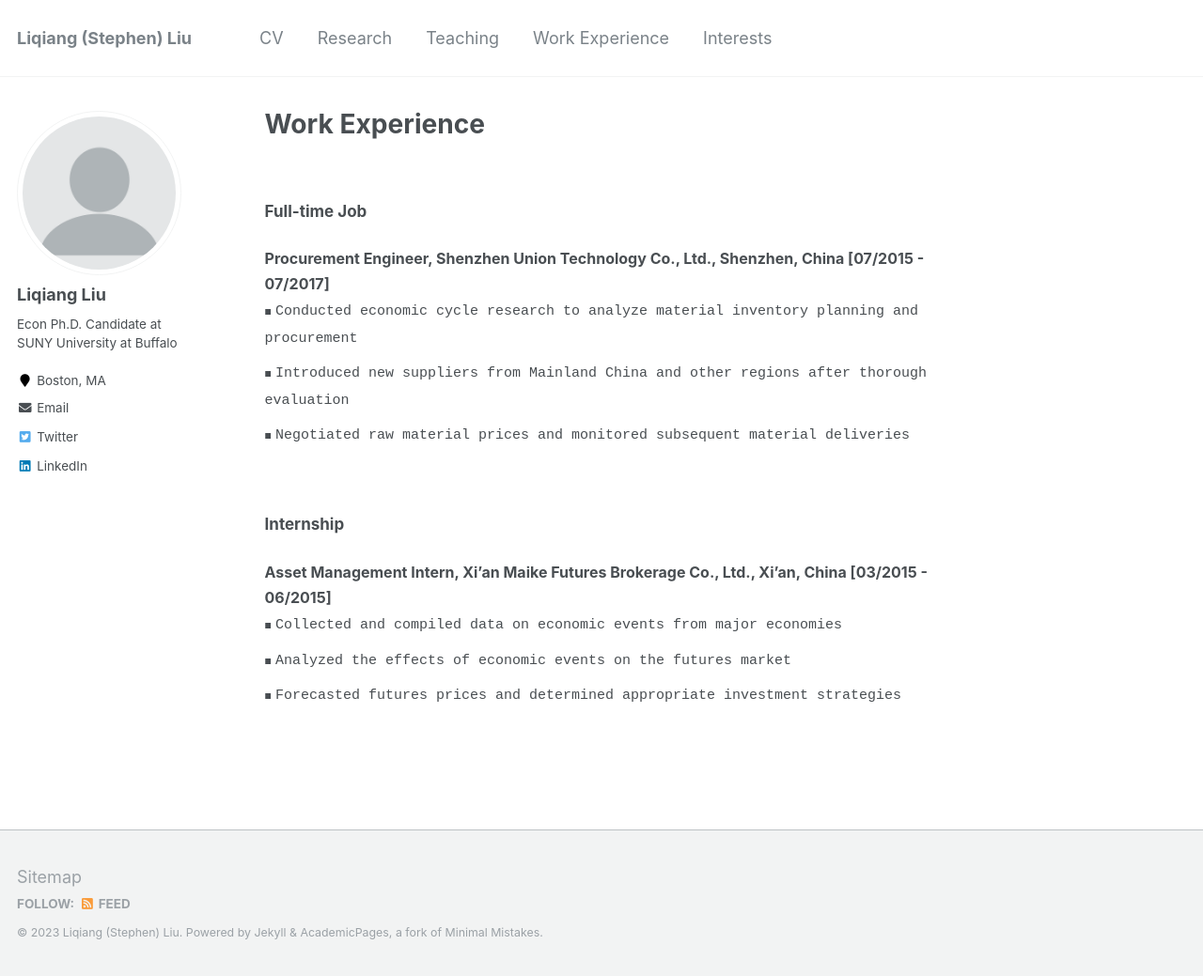
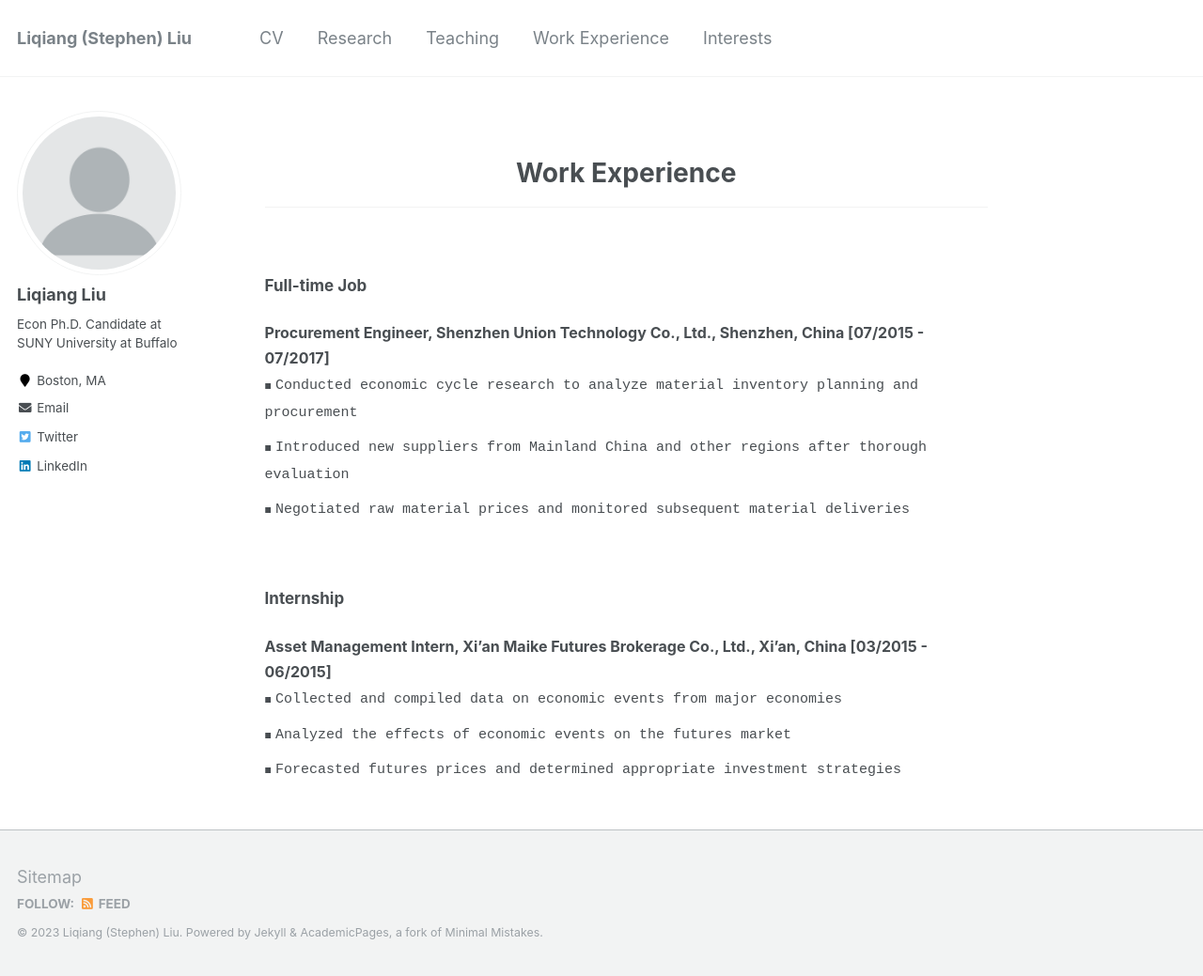
Before and after one commit to Liqiang-Liu/Liqiang-Liu.github.io, a Jekyll site: the page built from _pages/workexperience.md, in a window 1280 px wide and 1039 px high. Shown: the whole window at 94% size. Built offline with Jekyll 4.4.1, drawn with Linux system fonts in a browser that asks for light colours.

Commit message:
Update workexperience.md

```diff
--- a/_pages/workexperience.md
+++ b/_pages/workexperience.md
@@ -1,12 +1,15 @@
 ---
 permalink: /workexperience/
-title: "Work Experience"
+title:
 author_profile: true
 redirect_from:
   - /md/
   - /workexperience.html
 ---
+<br/>
 
+# <center> Work Experience </center>
+- - -
 
 <style>
 .custom-bullet {
```
